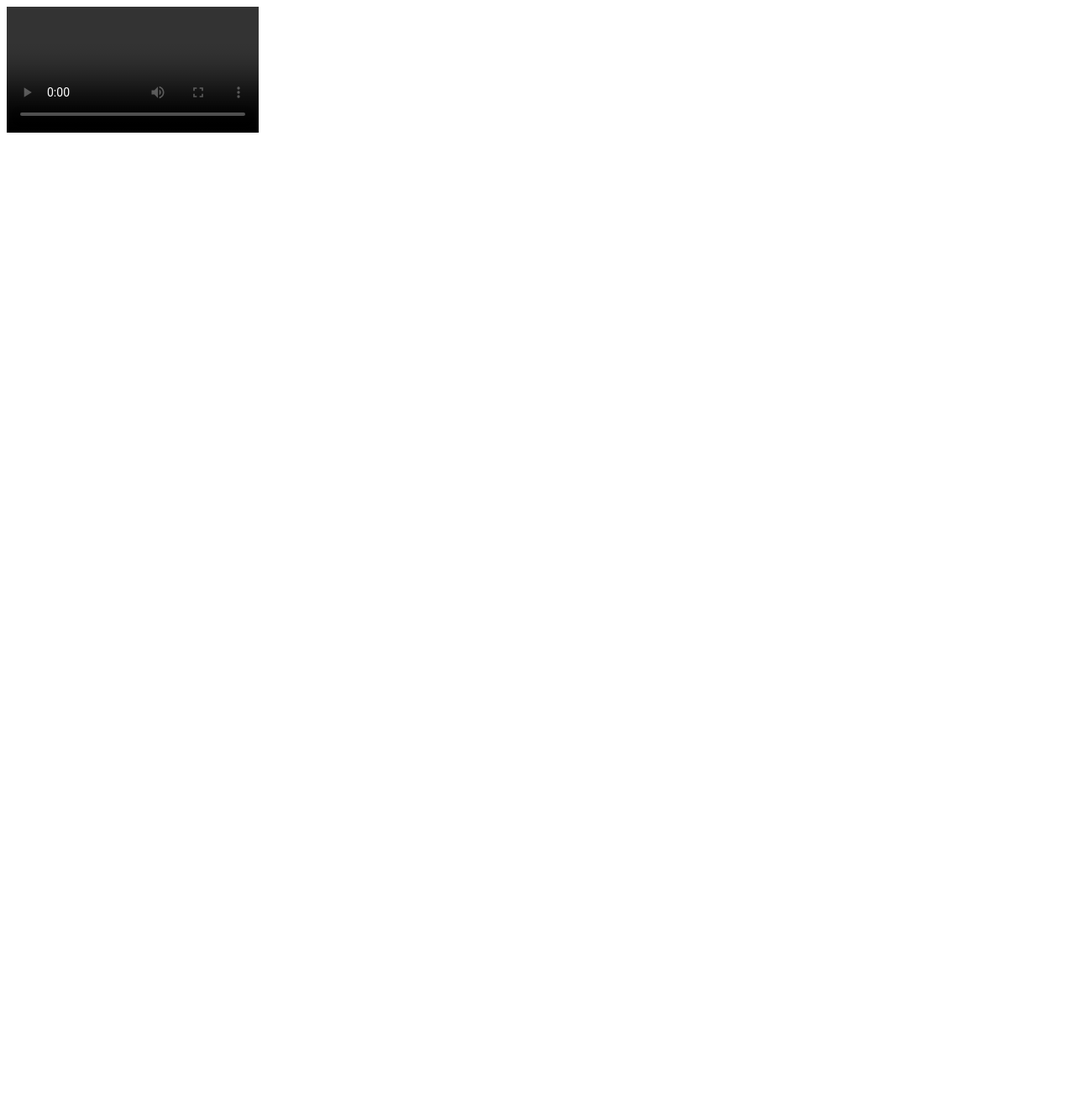
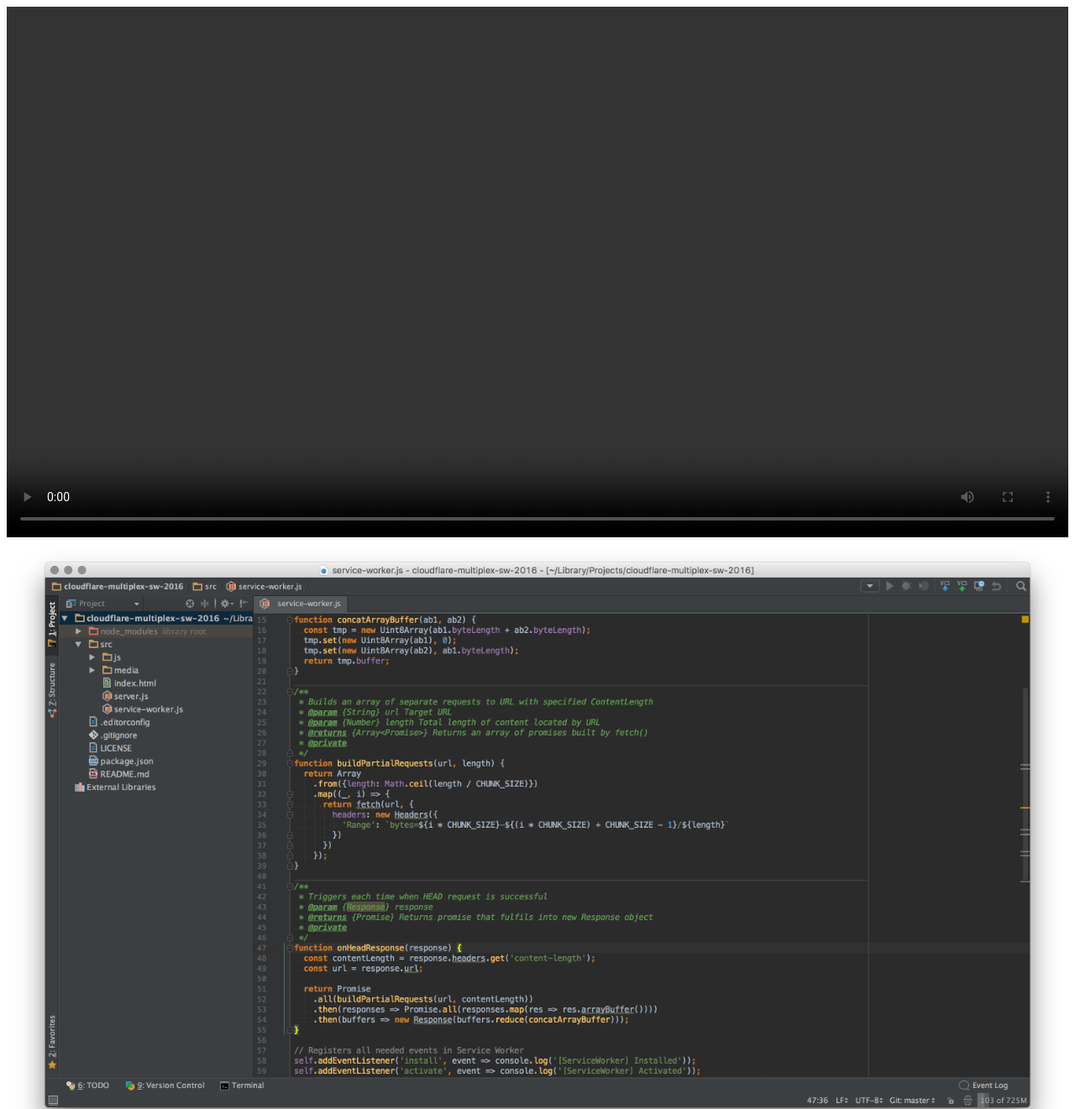
Before and after one commit to ghaiklor/cloudflare-multiplex-sw-2016, a website: page src/index.html in a window 1280 px wide. Shown: the top 1321 px of the page at 84% size. Before the commit the page ends 800 px from the top, so only its background shows below. Drawn offline with Linux system fonts and the light colour scheme.

Commit message:
example: add testing image

```diff
--- a/src/index.html
+++ b/src/index.html
@@ -6,7 +6,8 @@
 </head>
 <body>
 
-<video data-src="media/video.mp4" autoplay controls></video>
+<video data-src="media/video.mp4" autoplay controls style="width: 100%;"></video>
+<img src="media/image.png" alt="Test Image" style="width: 100%;">
 
 <script src="js/app.js"></script>
 </body>
```
Also changed, not shown: src/media/image.png (added).
